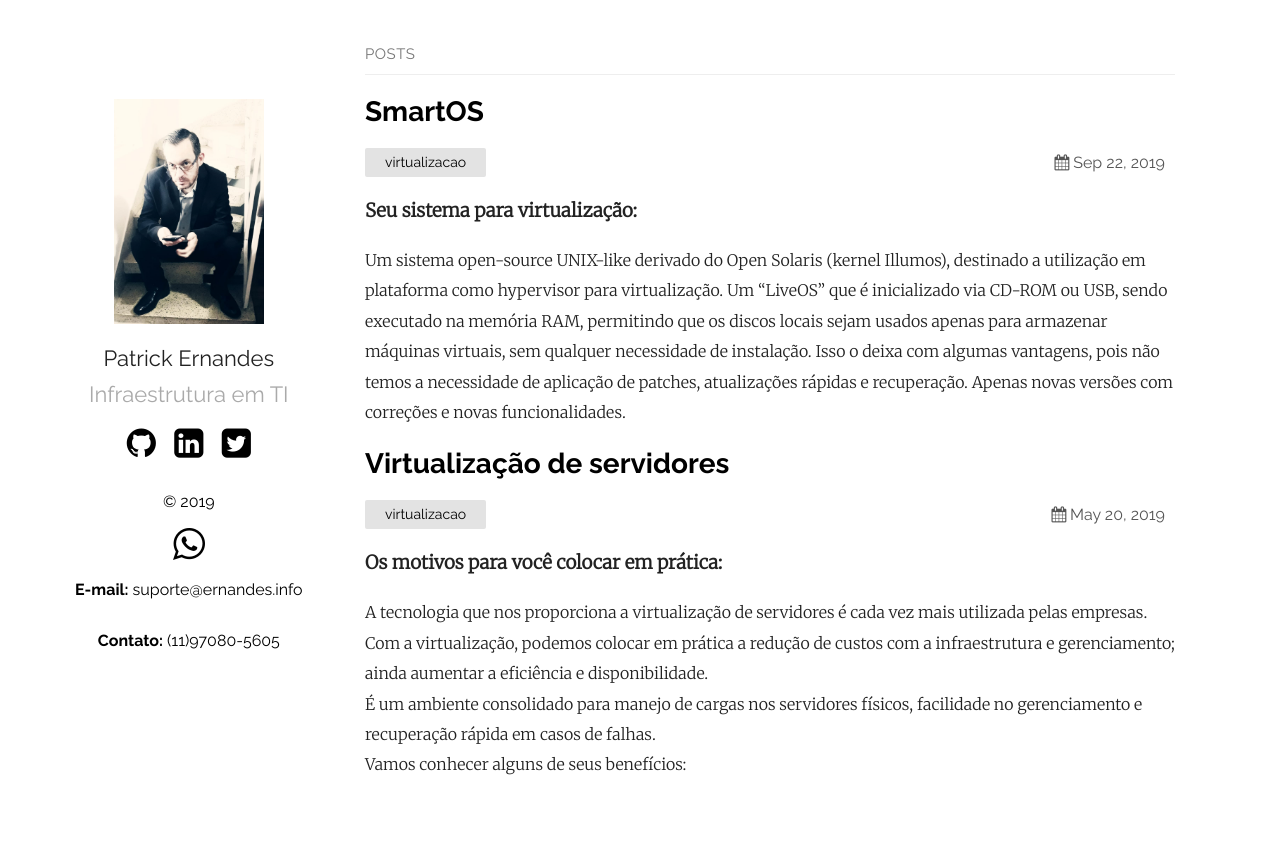
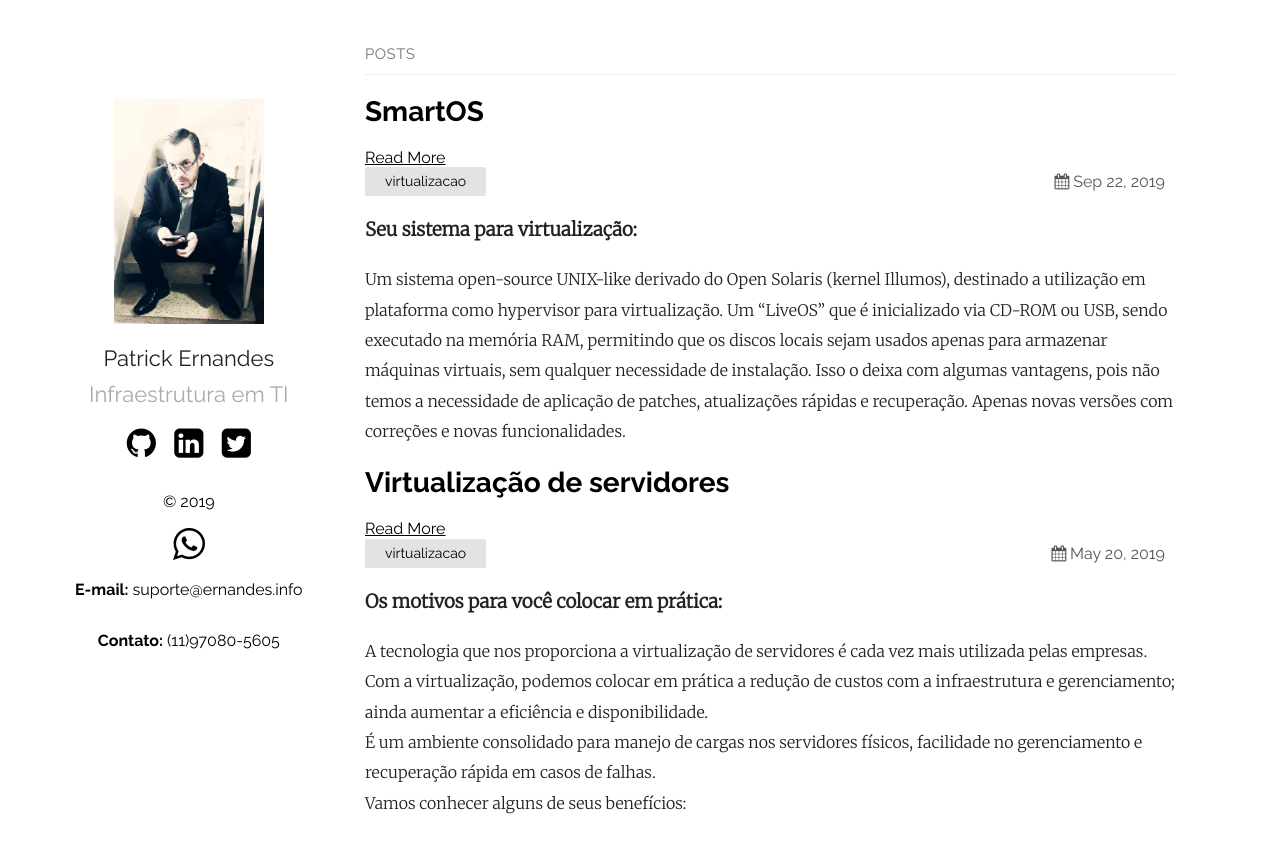
Before and after one commit to patrickernandes/site, a Jekyll site: the page built from index.md, in a window 1280 px wide. Shown: the top 853 px of the page. Built offline with Jekyll 4.4.1, drawn with Linux system fonts in a browser that asks for light colours.

Commit message:
update botao

```diff
--- a/_layouts/home.html
+++ b/_layouts/home.html
@@ -19,6 +19,7 @@ layout: default
     {%- assign date_format = site.plainwhite.date_format | default: "%b %-d, %Y" -%}
     <a class="post-link" href="{{ post.url | relative_url }}">
       <h2 class="post-title">{{ post.title | escape }}</h2>
+      <a class="readmore" href="{{ post.url | prepend: site.baseurl | prepend: site.url }}">Read More</a>
     </a>
     <div class="post-meta">
       <ul class="post-categories">
```
